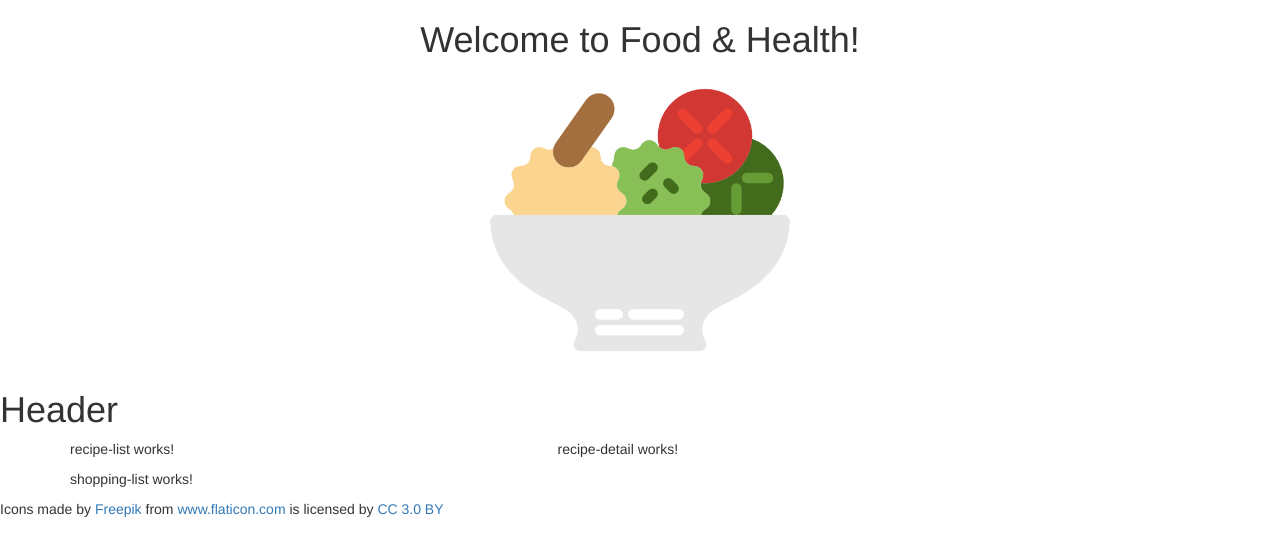
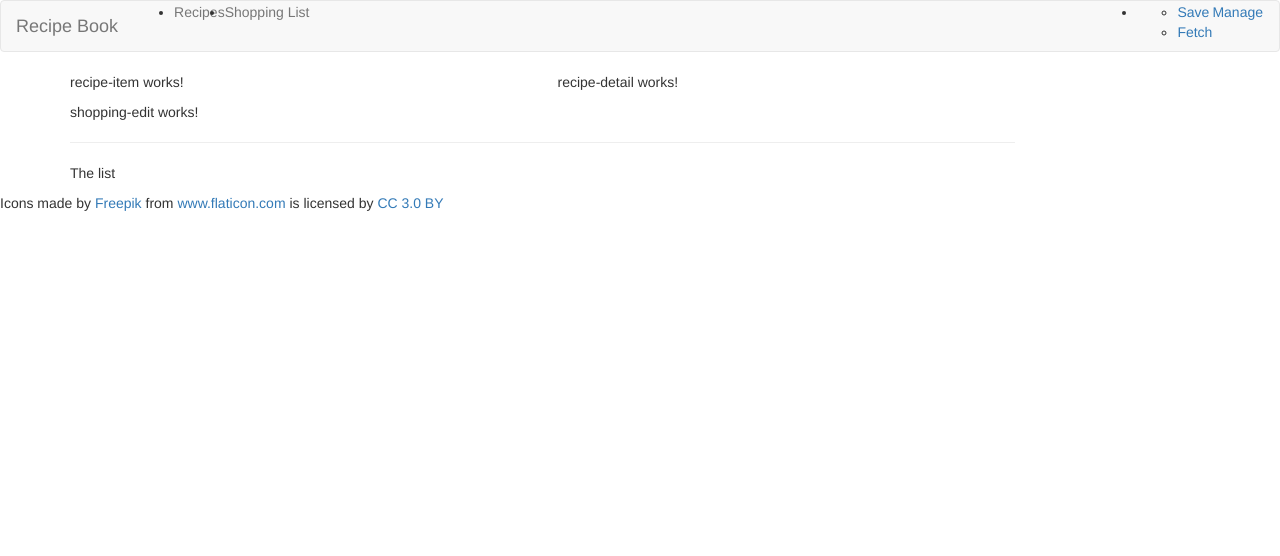
Before and after one commit to IvoNikolov/food-and-health-website, an Angular app in the folder food-and-health-website/: page / in a window 1280 px wide. Shown: the top 556 px of the page. Built offline with nearby package versions, Linux system fonts and the light colour scheme.

Commit message:
Test header

```diff
--- a/food-and-health-website/src/app/app.component.html
+++ b/food-and-health-website/src/app/app.component.html
@@ -1,4 +1,4 @@
-
+<!--
 <div style="text-align:center">
   <h1>
     Welcome to {{ title }}!
@@ -6,7 +6,7 @@
   <img width="300" alt="Angular Logo" src="../assets/salad.png"  >
 </div>
 <div class="container">
-</div>
+</div> -->
 
 <app-header></app-header>
 <div class="container">
--- a/food-and-health-website/src/app/header/header.component.html
+++ b/food-and-health-website/src/app/header/header.component.html
@@ -1 +1,22 @@
-<h1>Header</h1>
+<nav class="navbar navbar-default">
+    <div class="container-fluid">
+        <div class="navbar-header">
+            <a href="#" class="navbar-brand">Recipe Book</a>
+        </div>
+        <div class="collapse navbar-collapse">
+            <ul class="navbar navbar-nav">
+                <li><a href="#">Recipes</a></li>
+                <li><a href="#">Shopping List</a></li>
+            </ul>
+            <ul class="navbar navbar-nav navbar-right">
+                <a href="#" class="dropdown-toggle" role="button">Manage</a>
+                <li class="dropdown">
+                    <ul>
+                        <li><a href="#">Save</a></li>
+                        <li><a href="#">Fetch</a></li>
+                    </ul>
+                </li>
+            </ul>
+        </div>
+    </div>
+</nav>
--- a/food-and-health-website/src/app/recipes/recipe-list/recipe-list.component.html
+++ b/food-and-health-website/src/app/recipes/recipe-list/recipe-list.component.html
@@ -1,3 +1 @@
-<p>
-  recipe-list works!
-</p>
+<app-recipe-item></app-recipe-item>
--- a/food-and-health-website/src/app/shopping-list/shopping-list.component.html
+++ b/food-and-health-website/src/app/shopping-list/shopping-list.component.html
@@ -1,3 +1,7 @@
-<p>
-  shopping-list works!
-</p>
+<div class="row">
+  <div class="col-xs-10">
+    <app-shopping-edit></app-shopping-edit>
+    <hr>
+    <p>The list</p>
+  </div>
+</div>
```
